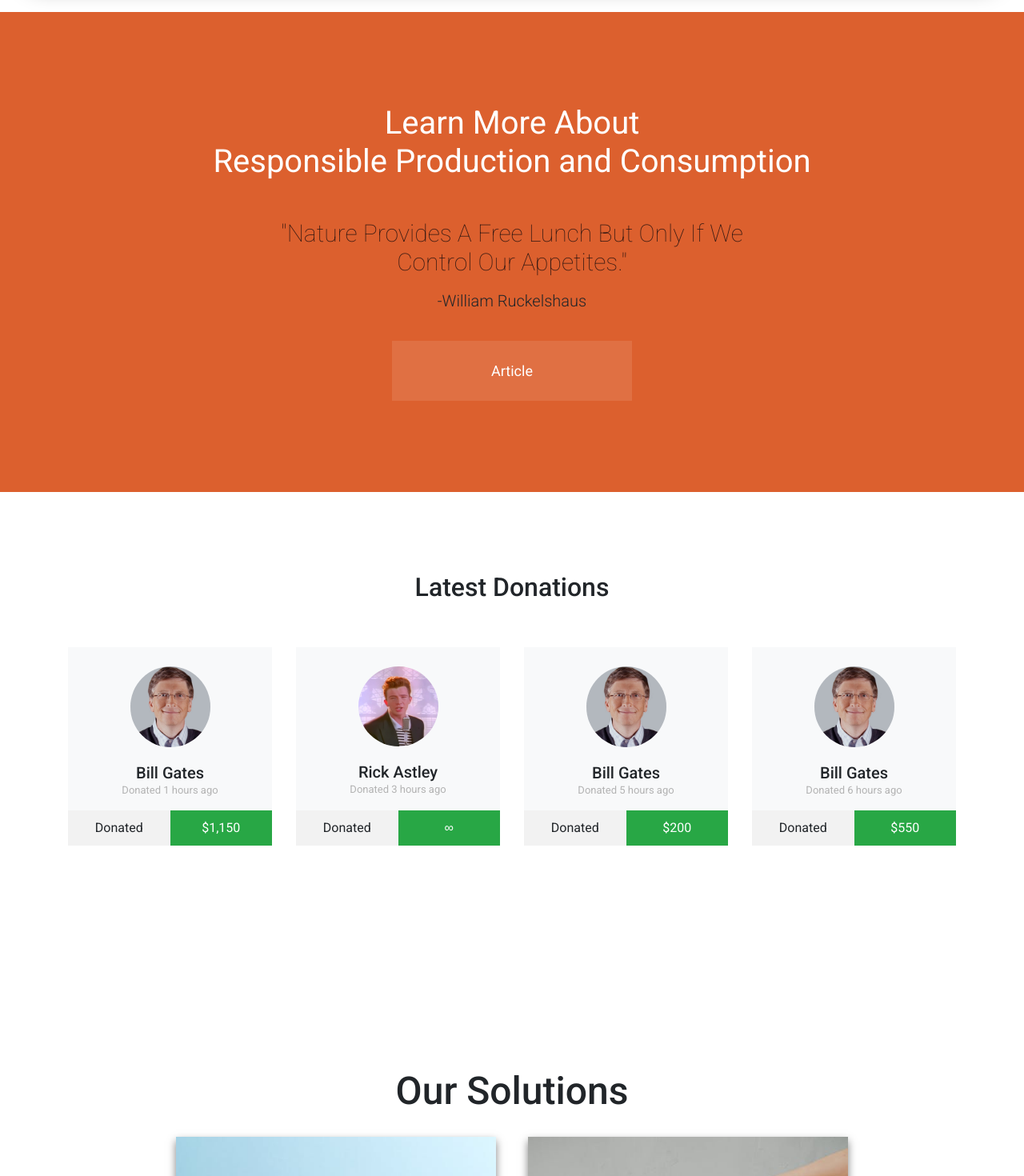
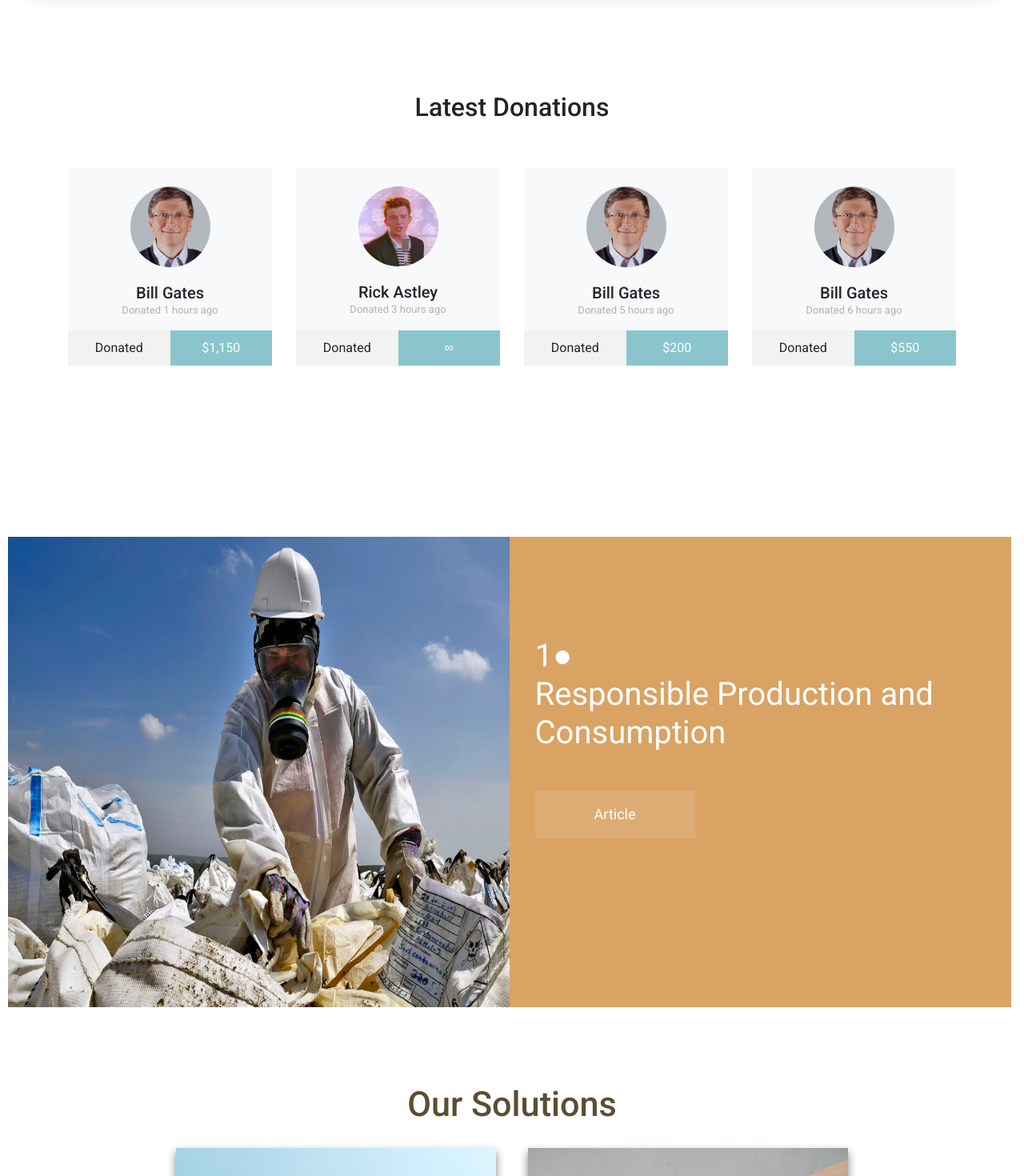
Before and after one commit to thinkingjet/PTC, a React (Create React App) app: page / in a window 1280 px wide. Shown: the part 1920-3390 px from the top of the page at 80% size. Built offline with nearby package versions, Linux system fonts and the light colour scheme; a web font is replaced by a local one.

Commit message:
changed article and swapped order of componenets

```diff
--- a/src/Componenets/Article/Article.css
+++ b/src/Componenets/Article/Article.css
@@ -1,36 +1,50 @@
 .article-container {
   height: 75vh;
   overflow: hidden;
-  margin: 0;
+  margin: 10px;
+  padding: 0;
   flex-direction: column;
   flex-wrap: wrap;
-
-  background-repeat: no-repeat;
-  background-size: cover;
-  background-color: #dc602e;
+  width: 98%;
 }
 
 .article-container h1 {
   position: relative;
-  text-align: center;
   color: white;
   font-weight: 400;
 }
+
+.article-info-container {
+  width: 50%;
+  height: 98%;
+  background-color: #d9a364;
+  /* #d95b4f, #83d1da, #d9a364 */
+}
+
+.article-inner-container {
+  margin-top: 20%;
+  margin-left: 5%;
+}
+
+.article-img {
+  width: 50%;
+  height:  98%;
+}
+
 
 /* BUTTONS */
 a[class*="box"] {
   width: 100%;
   display: flex;
-  justify-content: center;
   align-items: center;
-  padding-top: 30px;
+  padding-top: 40px;
 }
 
 .article-btn {
-  line-height: 75px;
-  height: 75px;
+  line-height: 60px;
+  height: 60px;
   text-align: center;
-  width: 300px;
+  width: 200px;
   cursor: pointer;
   font-size: large;
 }
--- a/src/Componenets/Article/Article.js
+++ b/src/Componenets/Article/Article.js
@@ -1,23 +1,24 @@
 import React from "react";
 import "./Article.css";
+import article_img from './img.jpg';
 
 function Article() {
   return (
     <div className="article-container container-fluid d-flex justify-content-center">
+        <img className="article-img" src={article_img}></img>
+        <div className="article-info-container">
+          <div className="article-inner-container">
             <h1 className="w-100">
-        Learn More About <br />
-        Responsible Production and Consumption
+              1&#x25cf;<br></br>Responsible Production and Consumption
             </h1>
-      <h4 className="home-img_quote">
-        "Nature Provides A Free Lunch But Only If We <br /> Control Our Appetites."
-      </h4>
-      <h4 className="home-img_author">-William Ruckelshaus</h4>
             <a class="box-1" href="https://www1.undp.org/content/oslo-governance-centre/en/home/sustainable-development-goals/goal-12-responsible-consumption-and-production.html#:~:text=Achieving%20economic%20growth%20and%20sustainable,and%20consume%20goods%20and%20resources.&text=This%20can%20help%20with%20food,a%20more%20resource%20efficient%20economy.">
               <div class="article-btn article-btn-one">
                 <span>Article</span>
               </div>
             </a>
           </div>
+      </div>
+    </div>
   );
 }
 
--- a/src/Componenets/Card/Card.js
+++ b/src/Componenets/Card/Card.js
@@ -15,7 +15,7 @@ function Card() {
             <h1>Fast Fashion</h1>
             <p className="information">Fast Fashion describes cheap and trendy clothing. Much of it is based on current trends and celebrities, as well as pop culture. Because of this, fast fashion is produced, pushed out into stores, and discarded quickly. </p>
             <div className="control">
-              <button className="form-btn form-btn-1" href="#rm-fast-fashion">
+              <button className="form-btn form-btn-1" type="button" data-bs-toggle="modal" data-bs-target="#staticBackdrop">
                 <span className="buy">Read More</span>
               </button>
 
@@ -45,16 +45,22 @@ function Card() {
             </div>
           </div>
         </div>
-        <div className="two" id="rm-fast-fashion">
-          <p>
-            "Lorem ipsum dolor sit amet, consectetur adipiscing elit, sed do
-            eiusmod tempor incididunt ut labore et dolore magna aliqua. Ut enim
-            ad minim veniam, quis nostrud exercitation ullamco laboris nisi ut
-            aliquip ex ea commodo consequat. Duis aute irure dolor in
-            reprehenderit in voluptate velit esse cillum dolore eu fugiat nulla
-            pariatur. Excepteur sint occaecat cupidatat non proident, sunt in
-            culpa qui officia deserunt mollit anim id est laborum."
-          </p>
+      </div>
+      <div class="modal fade" id="staticBackdrop" data-bs-backdrop="static" data-bs-keyboard="false" tabindex="-1" aria-labelledby="staticBackdropLabel" aria-hidden="true">
+        <div class="modal-dialog">
+          <div class="modal-content">
+            <div class="modal-header">
+              <h5 class="modal-title" id="staticBackdropLabel">Modal title</h5>
+              <button type="button" class="btn-close" data-bs-dismiss="modal" aria-label="Close"></button>
+            </div>
+            <div class="modal-body">
+              ...
+            </div>
+            <div class="modal-footer">
+              <button type="button" class="btn btn-secondary" data-bs-dismiss="modal">Close</button>
+              <button type="button" class="btn btn-primary">Understood</button>
+            </div>
+          </div>
         </div>
       </div>
 
@@ -63,7 +69,7 @@ function Card() {
           <h1>Food Waste</h1>
           <p className="information">Food waste is the loss of edible food due to incidents such as spoilage, waste, or exposure to chemicals. This makes these food items unsafe to eat, even though they could been redistributed for nourishment. </p>
           <div className="control">
-            <button className="form-btn form-btn-1">
+            <button className="form-btn form-btn-1" type="button" data-bs-toggle="modal" data-bs-target="#staticBackdrop">
               <span className="buy">Read More</span>
             </button>
 
@@ -100,7 +106,7 @@ function Card() {
           <p className="information">Blood donation is a voluntary procedure performed by a qualified
           medical professional on an individual to extract blood and its contents. This blood is packaged and used for vital procedures such as transfusions or the development of medication. </p>
           <div className="control">
-            <button className="form-btn form-btn-1">
+            <button className="form-btn form-btn-1" type="button" data-bs-toggle="modal" data-bs-target="#staticBackdrop">
               <span className="buy">Read More</span>
             </button>
 
--- a/src/Componenets/Donate/Donate.css
+++ b/src/Componenets/Donate/Donate.css
@@ -50,6 +50,6 @@
   }
 
   .person-donate .donate-amount .amount {
-    background: #28a745;
+    background: #68b6bfc2;
     color: #fff;
   }
--- a/src/Componenets/Footer/Footer.css
+++ b/src/Componenets/Footer/Footer.css
@@ -10,7 +10,7 @@
 
 /* CUSTOM */
 .footer-basic {
-  padding: 40px 0;
+  padding: 20px 0;
   background-color: #ffffff;
   color: #4b4c4d;
 }
--- a/src/Componenets/Home/Home.js
+++ b/src/Componenets/Home/Home.js
@@ -24,8 +24,8 @@ function Home() {
         </div>
       </div>
       <Card />
+      <Donate />
       <Article />
-      <Donate />
       <Solution />
       <Footer />
     </>
--- a/src/Componenets/Solution/Solution.css
+++ b/src/Componenets/Solution/Solution.css
@@ -1,7 +1,9 @@
+
 .solution-container h1 {
   text-align: center;
   padding-top: 80px;
-  font-size: 3em;
+  font-size: 2.7em;
+  color: #5c4d32;
 }
 
 .solution-card-container {
```
Also changed, not shown: src/Componenets/Article/img.jpg (added). Lines whose indentation alone changed are shown as unchanged.
